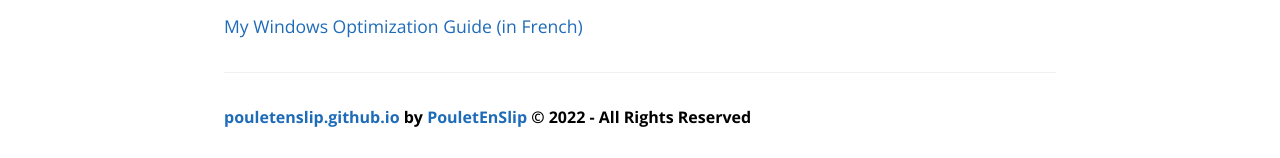
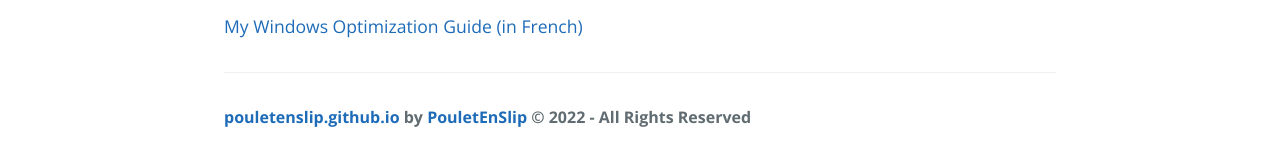
Before and after one commit to PouletEnSlip/pouletenslip.github.io, a Jekyll site: the page built from index.md, in a window 1280 px wide. Shown: the part 2011-2169 px from the top of the page. Built offline with Jekyll 4.4.1, drawn with Linux system fonts in a browser that asks for light colours; comment, search, counter and statistics services are not loaded; our own code applies the rules of GitHub Pages for plain Markdown files.

Commit message:
Update jekyll-theme-cayman.scss

```diff
--- a/_sass/jekyll-theme-cayman.scss
+++ b/_sass/jekyll-theme-cayman.scss
@@ -29,7 +29,7 @@ body {
   font-family: "Open Sans", sans-serif;
   font-size: 16px;
   line-height: 1.5;
-  //color: #606c71;
+  color: #606c71;
 }
 
 #skip-to-content {
```
